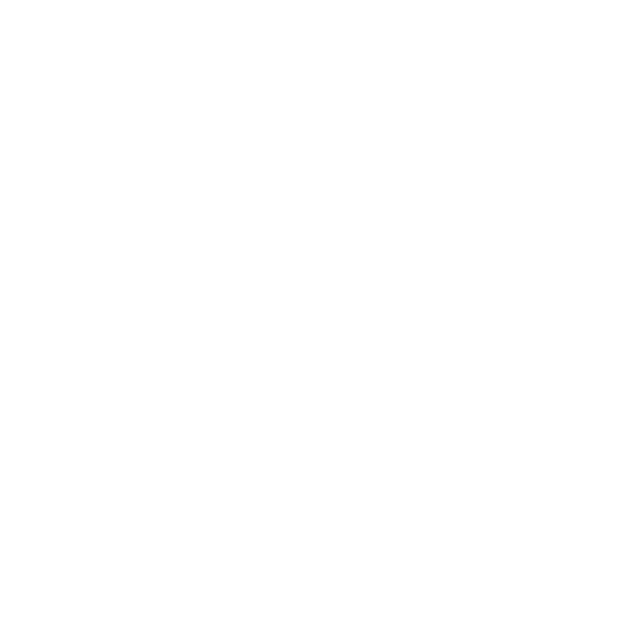
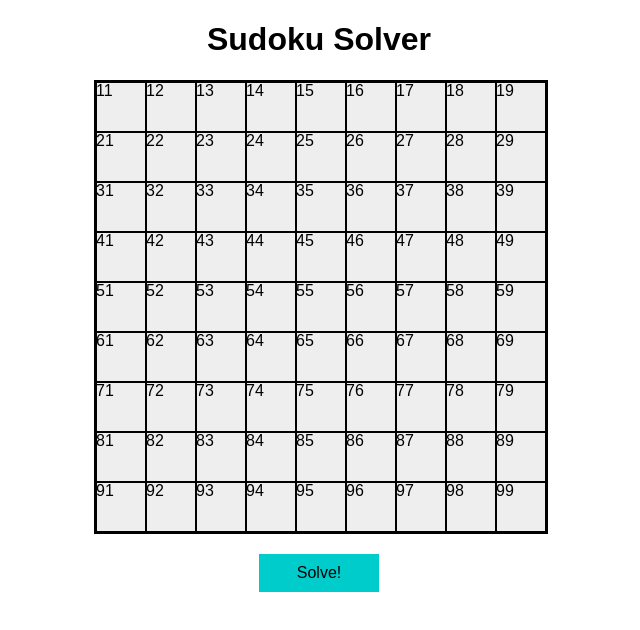
Before and after one commit to j-oliver/sudoku_solver, a React (Create React App) app: page / in a window 1280 px wide. Shown: the top 630 px of the page, without its empty margins (321-961 px from the left). Built offline with nearby package versions, Linux system fonts and the light colour scheme.

Commit message:
Add initial html and css

```diff
--- a/src/App.css
+++ b/src/App.css
@@ -1,24 +1,27 @@
 .App {
-  text-align: center; }
-
-.App-logo {
-  animation: App-logo-spin infinite 20s linear;
-  height: 80px; }
-
-.App-header {
-  background-color: #222;
-  height: 150px;
-  padding: 20px;
-  color: white; }
-
-.App-title {
-  font-size: 1.5em; }
-
-.App-intro {
-  font-size: large; }
-
-@keyframes App-logo-spin {
-  from {
-    transform: rotate(0deg); }
-  to {
-    transform: rotate(360deg); } }
+  display: flex;
+  flex-direction: column;
+  align-items: center; }
+  .App h1 {
+    font-size: 32px; }
+  .App .container {
+    width: 450px; }
+    .App .container .sudokugrid {
+      display: flex;
+      flex-flow: row wrap;
+      width: 450px;
+      height: 450px;
+      border: 2px solid black; }
+      .App .container .sudokugrid .cell {
+        box-shadow: inset 0px 0px 0px 1px black;
+        background-color: #eee;
+        width: 50px;
+        height: 50px; }
+    .App .container .solvebutton {
+      background-color: #0cc;
+      width: 100px;
+      margin-top: 20px;
+      padding: 10px;
+      margin: 20px auto;
+      cursor: pointer;
+      text-align: center; }
--- a/src/App.js
+++ b/src/App.js
@@ -1,11 +1,21 @@
 import React, { Component } from 'react';
 import './App.css';
 
+import SudokuGrid from './components/grid';
+
 class App extends Component {
+  solve() {
+    console.log('just kidding');
+  }
+
   render() {
     return (
       <div className="App">
-
+        <h1> Sudoku Solver </h1>
+        <div className='container'>
+          <SudokuGrid />
+          <div className='solvebutton' onClick={this.solve}>Solve!</div>
+        </div>
       </div>
     );
   }
--- a/src/App.scss
+++ b/src/App.scss
@@ -1,28 +1,36 @@
 .App {
-  text-align: center;
+  display: flex;
+  flex-direction: column;
+  align-items: center;
+
+  h1 {
+    font-size: 32px;
+  }
+  .container {
+    width: 450px;
+    .sudokugrid {
+      display: flex;
+      flex-flow: row wrap;
+      width: 450px;
+      height: 450px;
+      border: 2px solid black;
+
+      .cell {
+        box-shadow: inset 0px 0px 0px 1px black;
+        background-color: #eee;
+        width: 50px;
+        height: 50px;
+      }
+    }
+
+    .solvebutton {
+      background-color: #0cc;
+      width: 100px;
+      margin-top: 20px;
+      padding: 10px;
+      margin: 20px auto;
+      cursor: pointer;
+      text-align: center;
+    }
+  }
 }
-
-.App-logo {
-  animation: App-logo-spin infinite 20s linear;
-  height: 80px;
-}
-
-.App-header {
-  background-color: #222;
-  height: 150px;
-  padding: 20px;
-  color: white;
-}
-
-.App-title {
-  font-size: 1.5em;
-}
-
-.App-intro {
-  font-size: large;
-}
-
-@keyframes App-logo-spin {
-  from { transform: rotate(0deg); }
-  to { transform: rotate(360deg); }
-}
--- /dev/null
+++ b/src/components/grid.js
@@ -0,0 +1,38 @@
+import React, { Component } from 'react';
+
+
+export default class SudokuGrid extends Component {
+
+  constructor() {
+    super();
+
+    this.state = {
+      solved: false,
+      grid: Array(9).fill(Array(9).fill(''))
+    }
+  }
+
+  getGrid() {
+    return this.state.grid.map((row, rindex) => {
+      return row.map((cell, cindex) => {
+        const key = `${rindex + 1}${cindex + 1}`;
+
+        return <div key={key} className='cell'>{key}</div>
+      });
+    });
+  }
+
+  createNewSudoku() {
+    // replace this madness with a fancy sudoku generator algorithm
+  }
+
+  render() {
+    return (
+      <div className='sudokugrid'>
+        {
+          this.getGrid()
+        }
+      </div>
+    );
+  }
+}
--- a/src/index.css
+++ b/src/index.css
@@ -1,4 +1,5 @@
 body {
+  box-sizing: border-box;
   margin: 0;
   padding: 0;
   font-family: sans-serif; }
--- a/src/index.scss
+++ b/src/index.scss
@@ -1,4 +1,5 @@
 body {
+  box-sizing: border-box;
   margin: 0;
   padding: 0;
   font-family: sans-serif;
```
